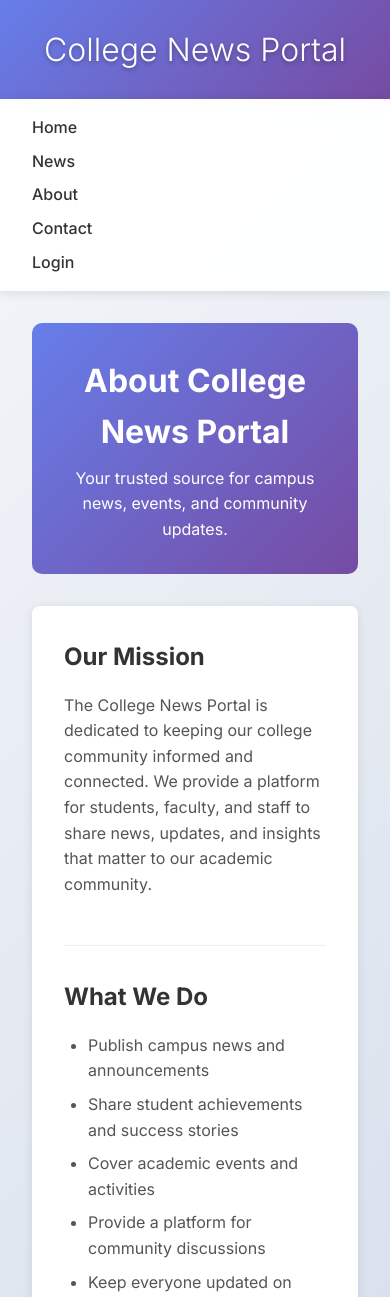
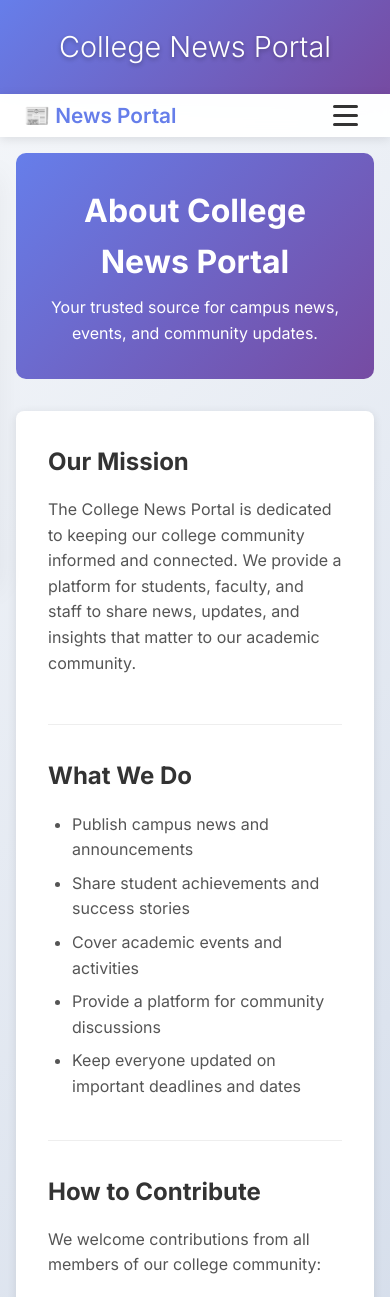
Before and after one commit to Paban-Bhandari/College_News_Portal, a Django app: page /about/ in a window 390 px wide. Shown: the top 1297 px of the page. Run offline with Django 5.2, Linux system fonts and the light colour scheme.

Commit message:
final changes

```diff
--- a/news/templates/base_home.html
+++ b/news/templates/base_home.html
@@ -48,38 +48,93 @@
             }
         }
 
-        .nav {
+        /* Responsive Navigation */
+        .navbar {
             background: rgba(255,255,255,0.95);
             backdrop-filter: blur(10px);
-            padding: 1rem;
             box-shadow: 0 2px 10px rgba(0,0,0,0.1);
             position: sticky;
             top: 0;
             z-index: 1000;
+            padding: 0 2rem;
         }
 
-        .nav ul {
-            list-style: none;
-            display: flex;
-            justify-content: center;
-            gap: 2rem;
+        .nav-container {
             max-width: 1200px;
             margin: 0 auto;
+            display: flex;
+            justify-content: space-between;
+            align-items: center;
+            padding: 1rem 0;
         }
 
-        .nav a {
+        .nav-brand {
+            font-size: 1.5rem;
+            font-weight: 600;
+            color: #667eea;
+            text-decoration: none;
+        }
+
+        .nav-menu {
+            display: flex;
+            list-style: none;
+            gap: 2rem;
+            align-items: center;
+        }
+
+        .nav-menu a {
             color: #333;
             text-decoration: none;
             font-weight: 500;
             padding: 0.5rem 1rem;
             border-radius: 25px;
             transition: all 0.3s ease;
+            position: relative;
         }
 
-        .nav a:hover {
+        .nav-menu a:hover {
             background: linear-gradient(135deg, #667eea 0%, #764ba2 100%);
             color: white;
             transform: translateY(-2px);
+        }
+
+        .nav-menu a.active {
+            background: linear-gradient(135deg, #667eea 0%, #764ba2 100%);
+            color: white;
+        }
+
+        .hamburger {
+            display: none;
+            flex-direction: column;
+            cursor: pointer;
+            padding: 0.5rem;
+            border-radius: 5px;
+            transition: all 0.3s ease;
+        }
+
+        .hamburger:hover {
+            background: rgba(102, 126, 234, 0.1);
+        }
+
+        .hamburger span {
+            width: 25px;
+            height: 3px;
+            background: #333;
+            margin: 3px 0;
+            transition: all 0.3s ease;
+            border-radius: 2px;
+        }
+
+        .hamburger.active span:nth-child(1) {
+            transform: rotate(45deg) translate(5px, 5px);
+        }
+
+        .hamburger.active span:nth-child(2) {
+            opacity: 0;
+        }
+
+        .hamburger.active span:nth-child(3) {
+            transform: rotate(-45deg) translate(7px, -6px);
         }
 
         .main-content {
@@ -321,6 +376,16 @@
         }
 
         /* Responsive Design */
+        @media (max-width: 1024px) {
+            .nav-container {
+                padding: 0 1rem;
+            }
+
+            .nav-menu {
+                gap: 1rem;
+            }
+        }
+
         @media (max-width: 768px) {
             .header h1 {
                 font-size: 2rem;
@@ -330,9 +395,38 @@
                 font-size: 2.5rem;
             }
 
-            .nav ul {
+            .navbar {
+                padding: 0 1rem;
+            }
+
+            .nav-menu {
+                position: fixed;
+                left: -100%;
+                top: 70px;
                 flex-direction: column;
-                gap: 0.5rem;
+                background-color: rgba(255,255,255,0.98);
+                backdrop-filter: blur(10px);
+                width: 100%;
+                text-align: center;
+                transition: 0.3s;
+                box-shadow: 0 10px 27px rgba(0, 0, 0, 0.05);
+                padding: 2rem 0;
+                gap: 1rem;
+            }
+
+            .nav-menu.active {
+                left: 0;
+            }
+
+            .nav-menu a {
+                padding: 1rem 2rem;
+                width: 100%;
+                display: block;
+                border-radius: 0;
+            }
+
+            .hamburger {
+                display: flex;
             }
 
             .articles-grid {
@@ -346,6 +440,32 @@
             .cta-buttons {
                 flex-direction: column;
                 align-items: center;
+            }
+
+            .main-content {
+                padding: 1rem;
+            }
+        }
+
+        @media (max-width: 480px) {
+            .header h1 {
+                font-size: 1.8rem;
+            }
+
+            .hero-section h1 {
+                font-size: 2rem;
+            }
+
+            .hero-section p {
+                font-size: 1.1rem;
+            }
+
+            .nav-container {
+                padding: 0 0.5rem;
+            }
+
+            .nav-brand {
+                font-size: 1.3rem;
             }
         }
 
@@ -376,20 +496,30 @@
         <h1>College News Portal</h1>
     </header>
 
-    <!-- Navigation -->
-    <nav class="nav">
-        <ul>
-            <li><a href="{% url 'home' %}">Home</a></li>
-            <li><a href="{% url 'article_list' %}">News</a></li>
-            <li><a href="{% url 'about' %}">About</a></li>
-            <li><a href="{% url 'contact' %}">Contact</a></li>
-            {% if user.is_authenticated %}
-            <li><a href="{% url 'dashboard' %}">Dashboard</a></li>
-            <li><a href="#" onclick="confirmLogout()" class="logout-link">Logout</a></li>
-            {% else %}
-            <li><a href="{% url 'login' %}">Login</a></li>
-            {% endif %}
-        </ul>
+    <!-- Responsive Navigation -->
+    <nav class="navbar">
+        <div class="nav-container">
+            <a href="{% url 'home' %}" class="nav-brand">📰 News Portal</a>
+
+            <div class="hamburger" onclick="toggleMenu()">
+                <span></span>
+                <span></span>
+                <span></span>
+            </div>
+
+            <ul class="nav-menu" id="nav-menu">
+                <li><a href="{% url 'home' %}" class="{% if request.resolver_match.url_name == 'home' %}active{% endif %}">Home</a></li>
+                <li><a href="{% url 'article_list' %}" class="{% if request.resolver_match.url_name == 'article_list' %}active{% endif %}">News</a></li>
+                <li><a href="{% url 'about' %}" class="{% if request.resolver_match.url_name == 'about' %}active{% endif %}">About</a></li>
+                <li><a href="{% url 'contact' %}" class="{% if request.resolver_match.url_name == 'contact' %}active{% endif %}">Contact</a></li>
+                {% if user.is_authenticated %}
+                <li><a href="{% url 'dashboard' %}" class="{% if request.resolver_match.url_name == 'dashboard' %}active{% endif %}">Dashboard</a></li>
+                <li><a href="#" onclick="confirmLogout()" class="logout-link">Logout</a></li>
+                {% else %}
+                <li><a href="{% url 'login' %}" class="{% if request.resolver_match.url_name == 'login' %}active{% endif %}">Login</a></li>
+                {% endif %}
+            </ul>
+        </div>
     </nav>
 
     <!-- Main Content -->
@@ -415,11 +545,41 @@
         <p>&copy; 2024 College News Portal. All rights reserved.</p>
     </footer>
 
-    <!-- Logout Confirmation Script -->
+    <!-- Navigation Scripts -->
     <script>
+        function toggleMenu() {
+            const hamburger = document.querySelector('.hamburger');
+            const navMenu = document.querySelector('.nav-menu');
+
+            hamburger.classList.toggle('active');
+            navMenu.classList.toggle('active');
+        }
+
         function confirmLogout() {
             window.location.href = "{% url 'logout_confirm' %}";
         }
+
+        // Close mobile menu when clicking on a link
+        document.querySelectorAll('.nav-menu a').forEach(link => {
+            link.addEventListener('click', () => {
+                const hamburger = document.querySelector('.hamburger');
+                const navMenu = document.querySelector('.nav-menu');
+
+                hamburger.classList.remove('active');
+                navMenu.classList.remove('active');
+            });
+        });
+
+        // Close mobile menu when clicking outside
+        document.addEventListener('click', (e) => {
+            const hamburger = document.querySelector('.hamburger');
+            const navMenu = document.querySelector('.nav-menu');
+
+            if (!hamburger.contains(e.target) && !navMenu.contains(e.target)) {
+                hamburger.classList.remove('active');
+                navMenu.classList.remove('active');
+            }
+        });
     </script>
 </body>
 </html>
```
